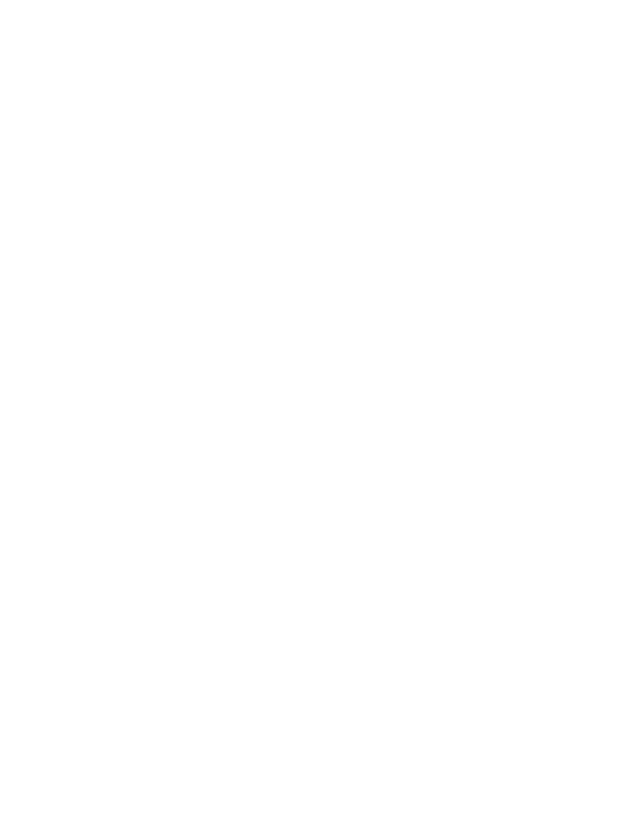
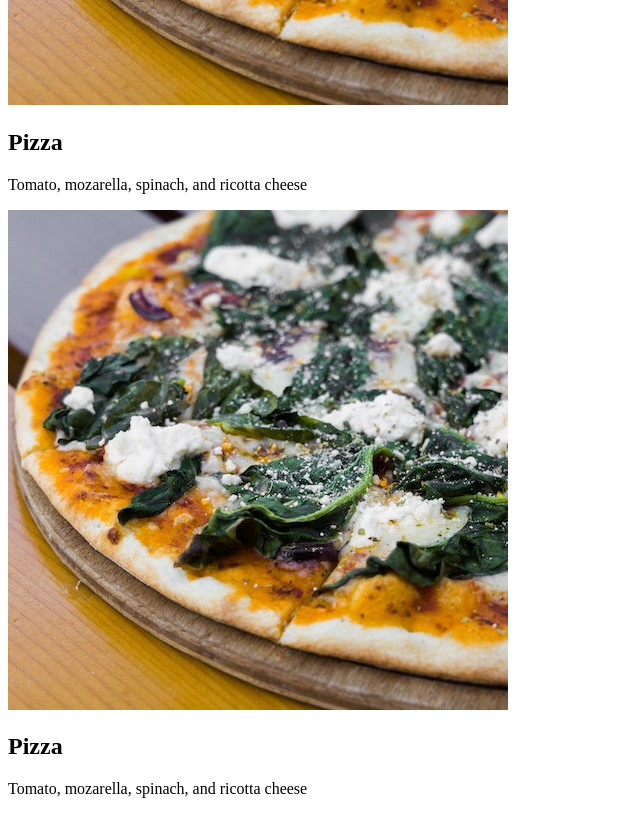
Before and after one commit to fido1hn/pizza-menu, a React (Vite) app: page / in a window 1280 px wide. Shown: the part 1080-1894 px from the top of the page, without its empty margins (0-640 px from the left). Before the commit the page ends 800 px from the top, so only its background shows below. Built offline with nearby package versions, Linux system fonts and the light colour scheme.

Commit message:
reusable components

```diff
--- a/src/index.jsx
+++ b/src/index.jsx
@@ -6,12 +6,20 @@
     <div>
       <h1>Hello React!</h1>
       <Pizza />
+      <Pizza />
+      <Pizza />
     </div>
   );
 }
 
 function Pizza() {
-  return <h2>Pizza</h2>;
+  return (
+    <div>
+      <img src="pizzas/spinaci.jpg" alt="spinaci pizza" />
+      <h2>Pizza</h2>
+      <p>Tomato, mozarella, spinach, and ricotta cheese</p>
+    </div>
+  );
 }
 
 const root = ReactDom.createRoot(document.getElementById("root"));
```
